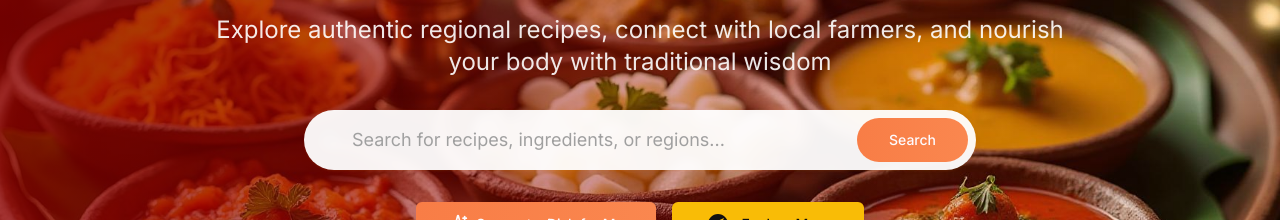
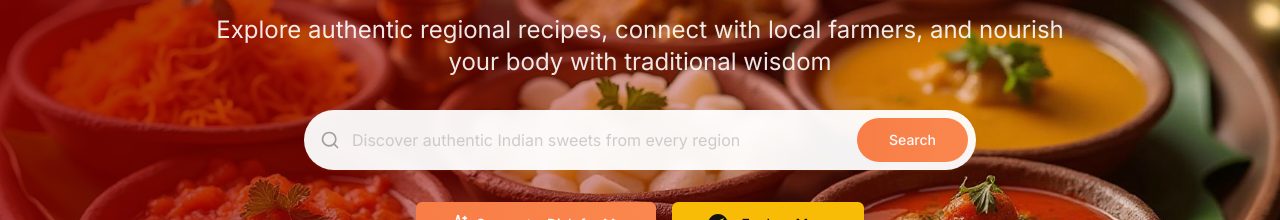
Before and after one commit to dnyaneshsb20/HeritageBites, a React (Vite) app: page / in a window 1280 px wide. Shown: the part 302-522 px from the top of the page. Built offline with nearby package versions, Linux system fonts and the light colour scheme.

Commit message:
Updated Hero Section

```diff
--- a/src/pages/dashboard/components/Hero.jsx
+++ b/src/pages/dashboard/components/Hero.jsx
@@ -1,11 +1,52 @@
+import { useEffect } from "react";
 import Button from '../../../components/ui/Button';
-import { Search, Sparkles, Map } from "lucide-react";
+import { Search, Sparkles } from "lucide-react";
 import heroFood from "../../../assets/hero-food.jpg";
 import { MdExplore } from "react-icons/md";
 import { useNavigate } from "react-router-dom";
 
 const Hero = () => {
   const navigate = useNavigate();
+
+  useEffect(() => {
+    const PLACEHOLDER_WORDS = [
+      "Discover authentic Indian sweets from every region",
+      "Explore regional traditional dishes made with care",
+      "Find local spices and ingredients for your recipes",
+      "Search for heritage recipes and flavors passed down generations",
+    ];
+
+    const placeholderText = document.getElementById("placeholder-text");
+    const input = document.getElementById("search-input");
+    const placeholderWrapper = document.getElementById("search-placeholder");
+
+    let wordIndex = 0;
+    let charIndex = 0;
+
+    const typeWord = () => {
+      const word = PLACEHOLDER_WORDS[wordIndex];
+      placeholderText.textContent = word.slice(0, charIndex + 1);
+      charIndex++;
+
+      if (charIndex < word.length) {
+        setTimeout(typeWord, 100); // typing speed
+      } else {
+        // pause before next word
+        setTimeout(() => {
+          charIndex = 0;
+          wordIndex = (wordIndex + 1) % PLACEHOLDER_WORDS.length;
+          typeWord();
+        }, 2000);
+      }
+    };
+
+    typeWord();
+
+    input.addEventListener("input", (e) => {
+      placeholderWrapper.style.display = e.target.value ? "none" : "block";
+    });
+  }, []);
+
   return (
     <section className="relative min-h-screen flex items-center justify-center overflow-hidden">
       {/* Background Image */}
@@ -13,7 +54,6 @@ const Hero = () => {
         className="absolute inset-0 bg-cover bg-center bg-no-repeat"
         style={{ backgroundImage: `url(${heroFood})` }}
       >
-        {/*<div className="absolute inset-0 bg-gradient-to-r from-deep-red/80 via-saffron/60 to-transparent"></div>*/}
         <div className="absolute inset-0 bg-gradient-to-r from-deep-red/80 to-transparent"></div>
       </div>
 
@@ -34,17 +74,27 @@ const Hero = () => {
 
           {/* Search Bar */}
           <div className="max-w-2xl mx-auto mb-8">
-            <div className="relative">
-              <Search className="absolute left-4 top-1/2 transform -translate-y-1/2 text-muted-foreground h-5 w-5" />
+            <div className="relative w-full">
+              {/* Placeholder */}
+              <span
+                id="search-placeholder"
+                className="absolute left-12 top-1/2 transform -translate-y-1/2 text-muted-foreground pointer-events-none opacity-50 z-20"
+              >
+                <span id="placeholder-text"></span>
+              </span>
+
+              <Search className="absolute left-4 top-1/2 transform -translate-y-1/2 text-muted-foreground h-5 w-5 z-20" />
+
               <input
                 type="text"
-                placeholder="Search for recipes, ingredients, or regions..."
-                className="w-full pl-12 pr-4 py-4 rounded-full bg-white/95 backdrop-blur-sm text-foreground placeholder:text-muted-foreground border-0 text-lg shadow-warm focus:ring-2 focus:ring-golden focus:outline-none"
+                id="search-input"
+                className="w-full pl-12 pr-4 py-4 rounded-full bg-white/95 backdrop-blur-sm text-foreground placeholder:text-transparent border-0 text-lg shadow-warm focus:ring-2 focus:ring-golden focus:outline-none relative z-10"
               />
+
               <Button
                 variant="hero"
                 size="lg"
-                className="bg-gradient-to-r from-[#f87d46] to-[#fa874f] text-[#fdfbff] absolute right-2 top-1/2 transform -translate-y-1/2 rounded-full"
+                className="bg-gradient-to-r from-[#f87d46] to-[#fa874f] text-[#fdfbff] absolute right-2 top-1/2 transform -translate-y-1/2 rounded-full z-20"
               >
                 Search
               </Button>
@@ -57,12 +107,8 @@ const Hero = () => {
               <Sparkles className="mr-2 h-5 w-5" />
               Suggest a Dish for Me
             </Button>
-            {/*<Button variant="golden" size="lg" className="min-w-48 bg-[#F9BC06]">
-              <Map className="mr-2 h-5 w-5" />
-              Explore by Region
-            </Button>*/}
             <Button variant="golden" size="lg" className="min-w-48 bg-[#F9BC06]"
-             onClick={() => navigate("/recipe-discovery-dashboard")}>
+              onClick={() => navigate("/recipe-discovery-dashboard")}>
               <MdExplore className="mr-3 h-6 w-6" />
               Explore More
             </Button>
```
